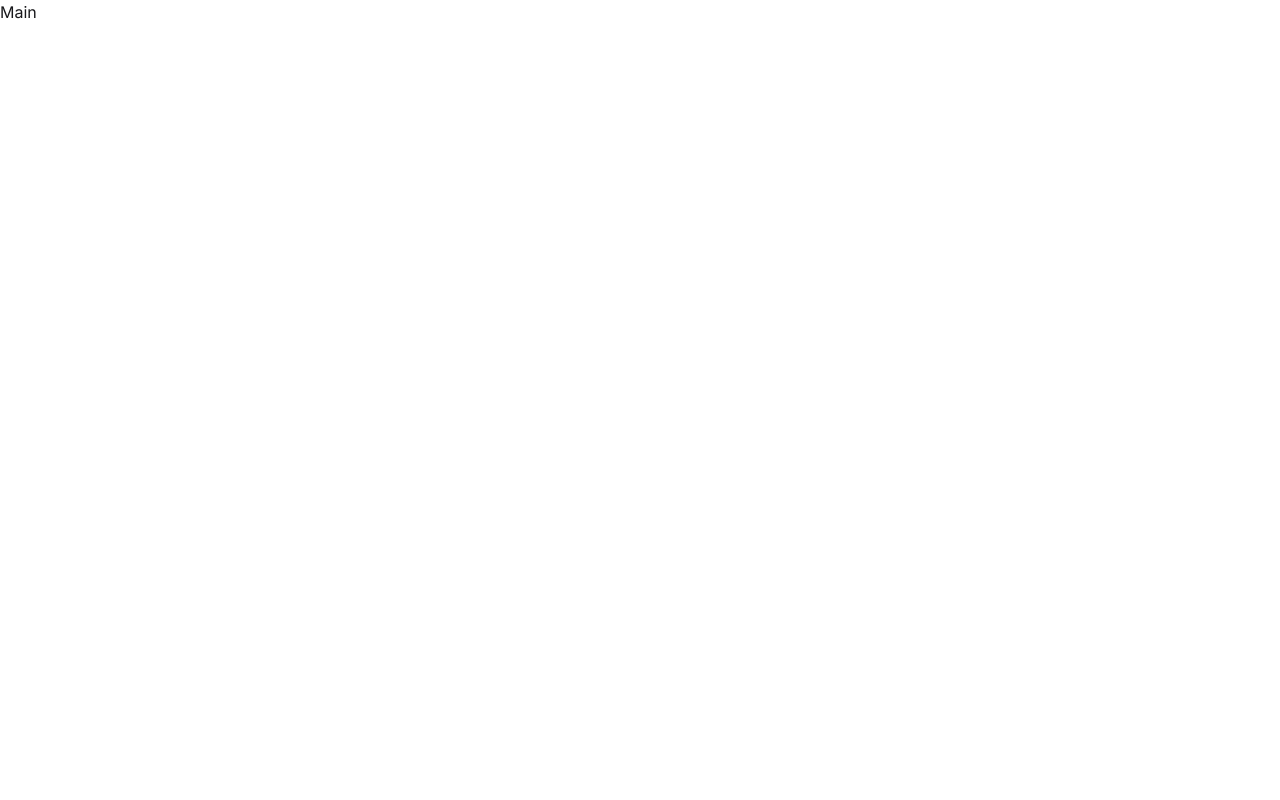
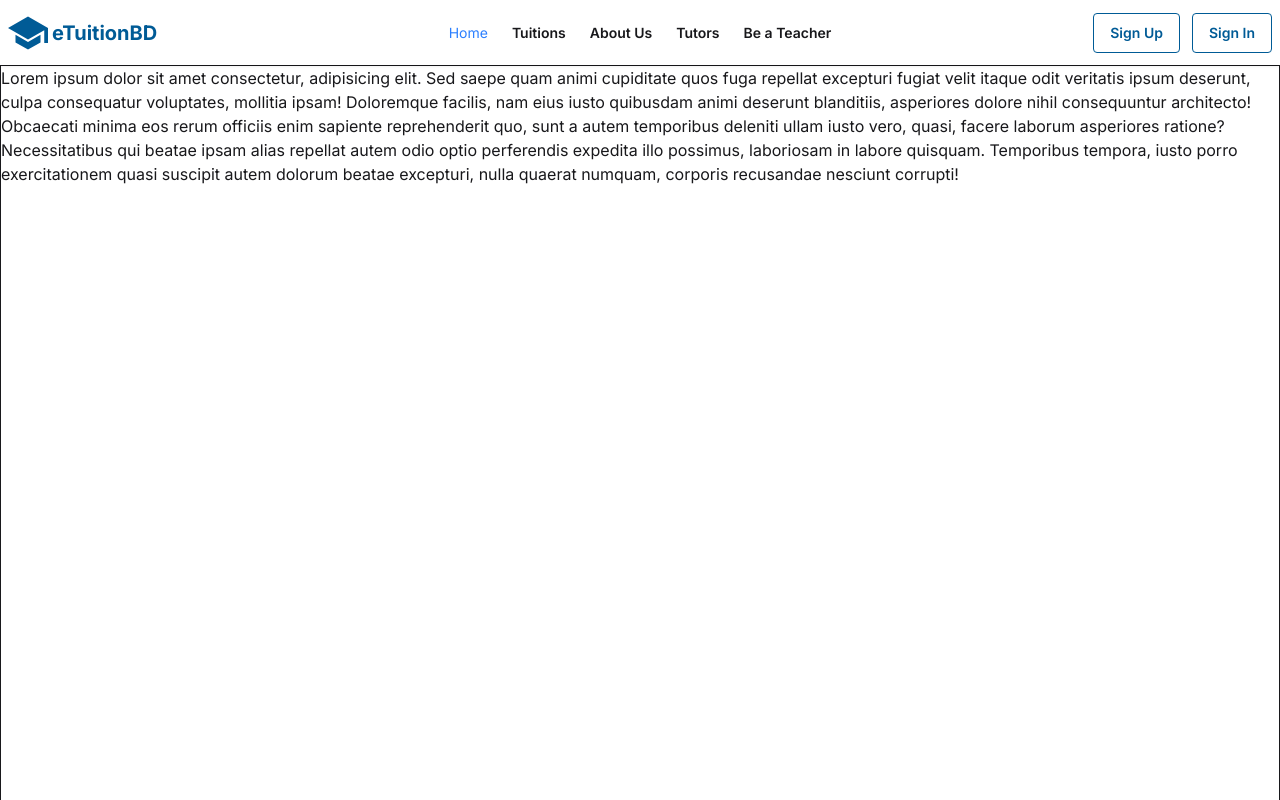
Before and after one commit to AshiqurRahmanAshik/eTuitionBD, a React (Vite) app in the folder frontend/: page / in a window 1280 px wide. Shown: the top 800 px of the page. Built offline with nearby package versions, Linux system fonts and the light colour scheme.

Commit message:
Navbar Added

```diff
--- a/frontend/package.json
+++ b/frontend/package.json
@@ -13,6 +13,7 @@
     "@tailwindcss/vite": "^4.1.17",
     "react": "^19.2.0",
     "react-dom": "^19.2.0",
+    "react-icons": "^5.5.0",
     "react-router": "^7.10.1",
     "tailwindcss": "^4.1.17"
   },
--- /dev/null
+++ b/frontend/src/Pages/Home.jsx
@@ -0,0 +1,10 @@
+import React from "react";
+import Navbar from "../components/Navbar";
+
+const Home = () => {
+  return <div>
+    <h1 className="border h-500">Lorem ipsum dolor sit amet consectetur, adipisicing elit. Sed saepe quam animi cupiditate quos fuga repellat excepturi fugiat velit itaque odit veritatis ipsum deserunt, culpa consequatur voluptates, mollitia ipsam! Doloremque facilis, nam eius iusto quibusdam animi deserunt blanditiis, asperiores dolore nihil consequuntur architecto! Obcaecati minima eos rerum officiis enim sapiente reprehenderit quo, sunt a autem temporibus deleniti ullam iusto vero, quasi, facere laborum asperiores ratione? Necessitatibus qui beatae ipsam alias repellat autem odio optio perferendis expedita illo possimus, laboriosam in labore quisquam. Temporibus tempora, iusto porro exercitationem quasi suscipit autem dolorum beatae excepturi, nulla quaerat numquam, corporis recusandae nesciunt corrupti!</h1>
+  </div>;
+};
+
+export default Home;
--- /dev/null
+++ b/frontend/src/components/Footer.jsx
@@ -0,0 +1,11 @@
+import React from 'react';
+
+const Footer = () => {
+    return (
+        <div>
+
+        </div>
+    );
+};
+
+export default Footer;
--- /dev/null
+++ b/frontend/src/components/Logo.jsx
@@ -0,0 +1,11 @@
+import React from "react";
+import { IoSchoolSharp } from "react-icons/io5";
+const Logo = () => {
+  return (
+    <div>
+      <IoSchoolSharp style={{ fontSize: "40px", color: "#005b96" }} />
+    </div>
+  );
+};
+
+export default Logo;
--- /dev/null
+++ b/frontend/src/components/MyContainer.jsx
@@ -0,0 +1,7 @@
+import React from "react";
+
+const MyContainer = ({ className, children }) => {
+  return <div className={`${className} container mx-auto`}>{children}</div>;
+};
+
+export default MyContainer;
--- /dev/null
+++ b/frontend/src/components/MyLink.jsx
@@ -0,0 +1,19 @@
+import React from "react";
+import { NavLink } from 'react-router';
+
+const MyLink = ({ to, className, children }) => {
+  return (
+    <div>
+      <NavLink
+        to={to}
+        className={({ isActive }) =>
+          isActive ? "text-blue-500" : `${className} font-semibold`
+        }
+      >
+        {children}
+      </NavLink>
+    </div>
+  );
+};
+
+export default MyLink;
--- /dev/null
+++ b/frontend/src/components/Navbar.jsx
@@ -0,0 +1,94 @@
+import React from "react";
+import Logo from "./Logo";
+import MyContainer from "./MyContainer";
+import MyLink from "./MyLink";
+
+const Navbar = () => {
+  return (
+    <MyContainer className="sticky top-0">
+      <div className="navbar bg-base-100 shadow-sm  ">
+        {/* Navbar Start */}
+        <div className="navbar-start">
+          {/* Mobile Dropdown */}
+          <div className="dropdown">
+            <label tabIndex={0} className="btn btn-ghost lg:hidden">
+              <svg
+                xmlns="http://www.w3.org/2000/svg"
+                className="h-5 w-5"
+                fill="none"
+                viewBox="0 0 24 24"
+                stroke="#7297d6"
+              >
+                <path
+                  strokeLinecap="round"
+                  strokeLinejoin="round"
+                  strokeWidth="2"
+                  d="M4 6h16M4 12h8m-8 6h16"
+                />
+              </svg>
+            </label>
+            <ul
+              tabIndex={-1}
+              className="menu menu-sm dropdown-content bg-base-100 rounded-box z-50 mt-3 w-52 p-2 shadow"
+            >
+              <li>
+                <MyLink to="/">Home</MyLink>
+              </li>
+              <li>
+                <MyLink to="/tuitions">Tuitions</MyLink>
+              </li>
+              <li>
+                <MyLink to="/tutors">Tutors</MyLink>
+              </li>
+              <li>
+                <MyLink to="/about">About Us</MyLink>
+              </li>
+              <li>
+                <MyLink to="/teacher">Be a Teacher</MyLink>
+              </li>
+            </ul>
+          </div>
+
+          {/* Logo */}
+          <div className="flex items-center gap-2">
+            <Logo />
+            <h2 className="font-bold text-xl -ms-1 text-primary">eTuitionBD</h2>
+          </div>
+        </div>
+
+        {/* Navbar Center - Desktop Links */}
+        <div className="navbar-center hidden lg:flex">
+          <ul className="menu menu-horizontal px-1">
+            <li>
+              <MyLink to="/">Home</MyLink>
+            </li>
+            <li>
+              <MyLink to="/Tuitions">Tuitions</MyLink>
+            </li>
+            <li>
+              <MyLink to="/about">About Us</MyLink>
+            </li>
+            <li>
+              <MyLink to="/tutors">Tutors</MyLink>
+            </li>
+            <li>
+              <MyLink to="/teacher">Be a Teacher</MyLink>
+            </li>
+          </ul>
+        </div>
+
+        {/* Navbar End*/}
+        <div className="navbar-end  gap-3">
+          <button className="btn btn-outline border-primary text-primary">
+            Sign Up
+          </button>
+          <button className="btn btn-outline border-primary text-primary">
+            Sign In{" "}
+          </button>
+        </div>
+      </div>
+    </MyContainer>
+  );
+};
+
+export default Navbar;
--- a/frontend/src/index.css
+++ b/frontend/src/index.css
@@ -4,8 +4,8 @@
 @plugin "daisyui/theme" {
   name: "light";
   default: true;
-  --color-primary: blue;
-  --color-secondary: teal;
+  --color-primary: #005b96;
+  --color-secondary: #89badf;
 }
 
 * {
--- a/frontend/src/layouts/MainLayout.jsx
+++ b/frontend/src/layouts/MainLayout.jsx
@@ -1,11 +1,16 @@
-import React from 'react';
+import React from "react";
+import Navbar from "../components/Navbar";
+import { Outlet } from "react-router";
+import Footer from "../components/Footer";
 
 const MainLayout = () => {
-    return (
-        <div>
-            Main
-        </div>
-    );
+  return (
+    <div>
+      <Navbar />
+      <Outlet />
+      <Footer />
+    </div>
+  );
 };
 
 export default MainLayout;
--- a/frontend/src/routes/Routes.jsx
+++ b/frontend/src/routes/Routes.jsx
@@ -1,10 +1,12 @@
 import React from "react";
 import { createBrowserRouter } from "react-router";
 import MainLayout from "../layouts/MainLayout";
+import Home from "../Pages/Home";
 
 export const router = createBrowserRouter([
   {
     path: "/",
     element: <MainLayout />,
+    children: [{ index: true, Component: Home }],
   },
 ]);
```
Also changed, not shown: 1 other file (tests, documents, lock files or other folders).
